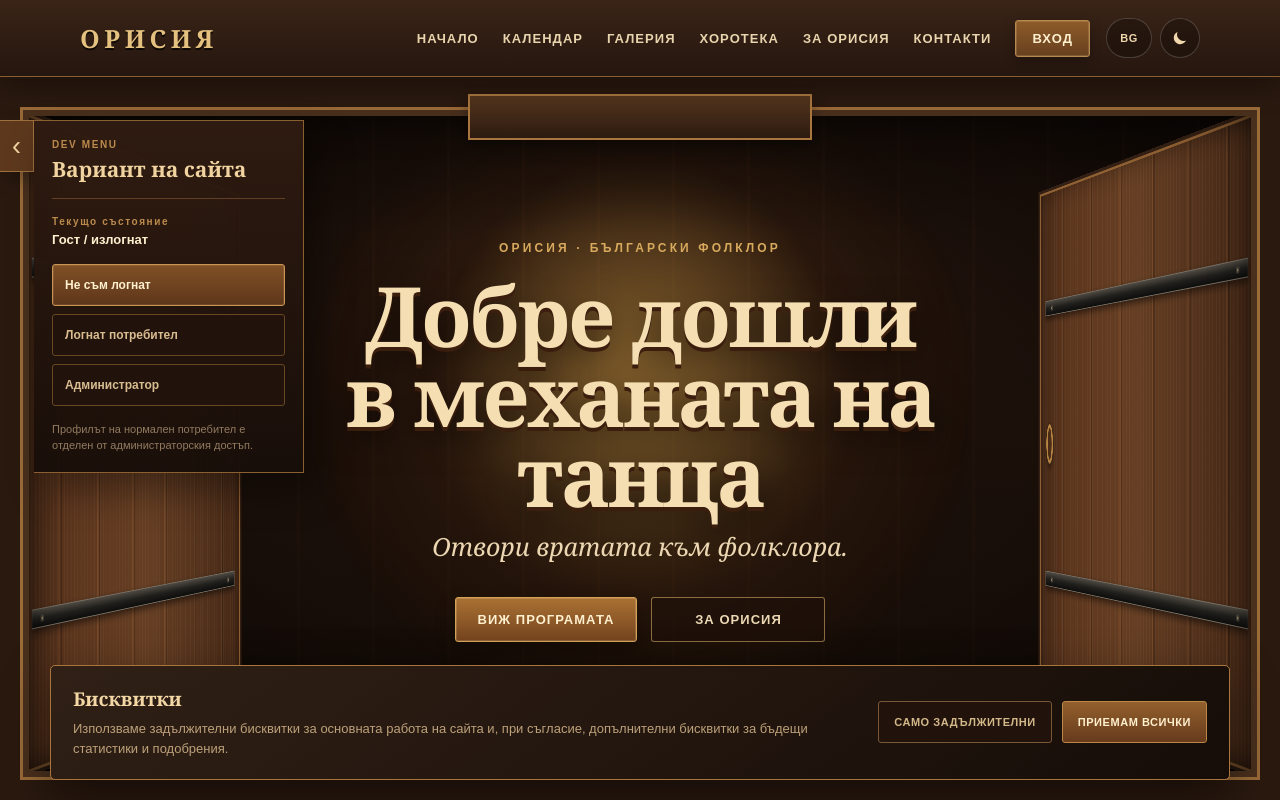
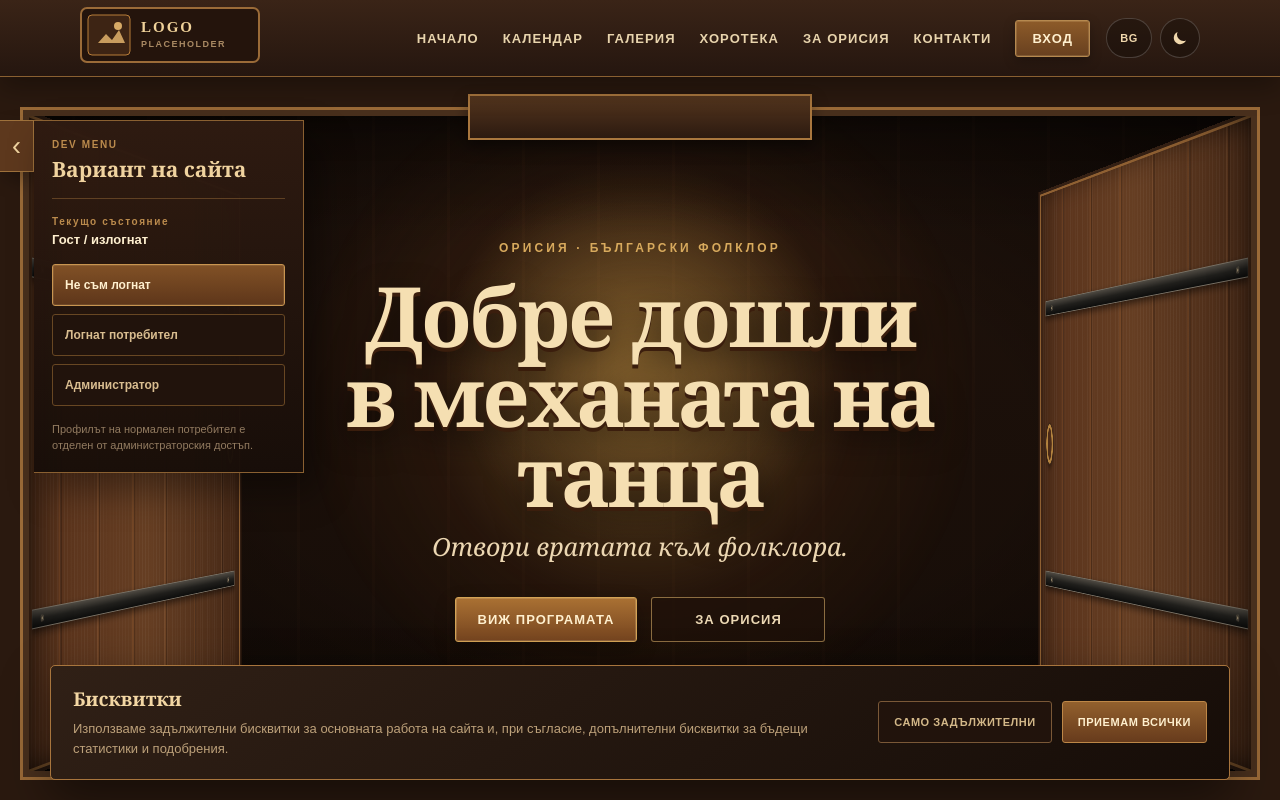
Before and after one commit to viktor132607/Orisia.Client, a Next.js app: page / in a window 1280 px wide. Shown: the top 800 px of the page. Built offline with nearby package versions, Linux system fonts and the light colour scheme.

Commit message:
Use image placeholder for Orisia logo

```diff
--- a/src/components/Navbar.tsx
+++ b/src/components/Navbar.tsx
@@ -96,7 +96,9 @@ export default function Navbar() {
   return (
     <header className="navbar">
       <div className="container nav-inner">
-        <Link href="/" className="brand">{isBg ? "ОРИСИЯ" : "ORISIA"}</Link>
+        <Link href="/" className="brand brand-logo-link" aria-label={isBg ? "ОРИСИЯ - Начало" : "ORISIA - Home"}>
+          <img className="brand-logo-image" src="/orisia-logo-placeholder.svg" alt={isBg ? "Placeholder за логото на ОРИСИЯ" : "ORISIA logo placeholder"} />
+        </Link>
         <div className="nav-right">
           <nav className="nav-links" aria-label={isBg ? "Основна навигация" : "Main navigation"}>
             <Link href="/">{text.home}</Link>
```
